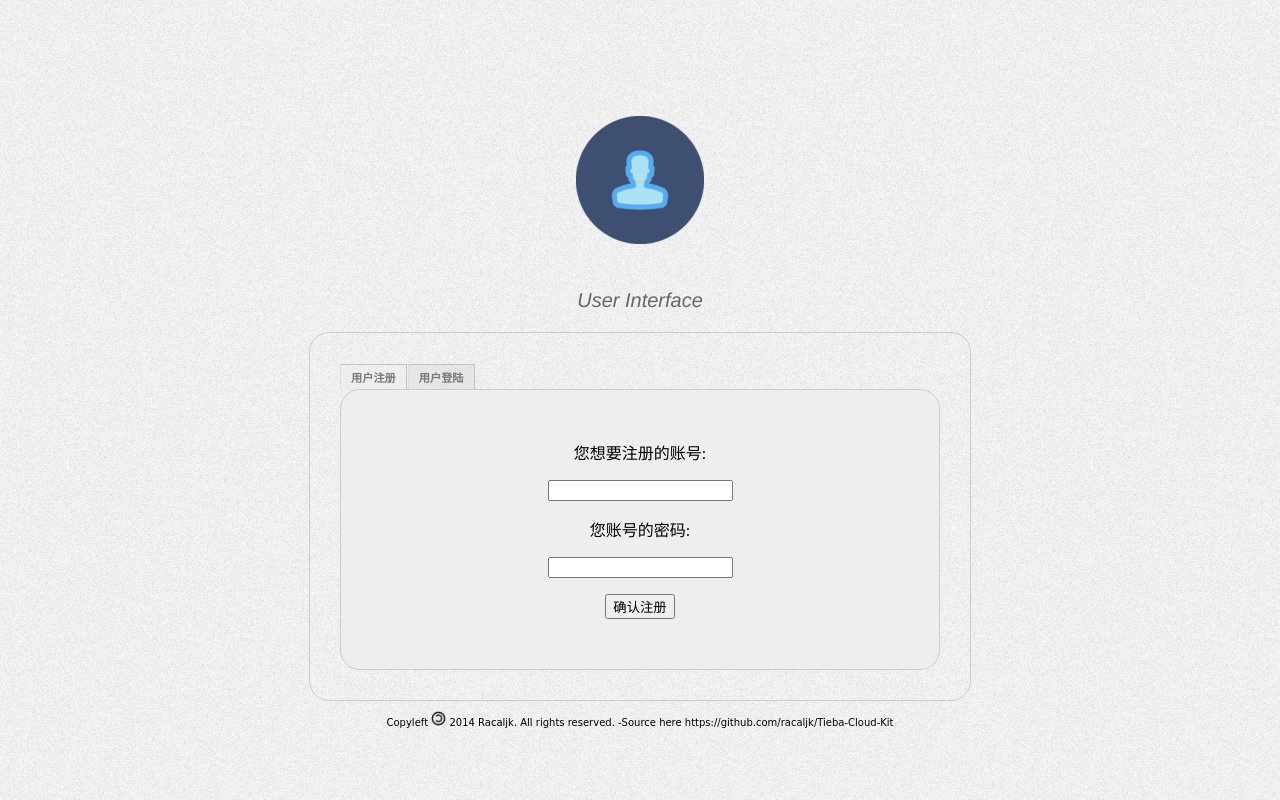
After one commit to configxxx/Tieba-Cloud-Kit, a PHP site: page /user.php in a window 1280 px wide. The commit adds this page. Run offline with PHP 8.4, Linux system fonts and the light colour scheme.

Commit message:
增加用户注册界面

```diff
--- /dev/null
+++ b/SpryAssets/SpryTabbedPanels.css
@@ -0,0 +1,135 @@
+@charset "UTF-8";
+
+.TabbedPanels {
+	overflow: hidden;
+	margin: 0px;
+	padding: 0px;
+	clear: none;
+	width: 100%;
+	text-align:center;
+}
+
+.TabbedPanelsTabGroup {
+	margin: 0px;
+	padding: 0px;
+}
+
+.TabbedPanelsTab {
+	position: relative;
+	top: 1px;
+	float: left;
+	padding: 4px 10px;
+	margin: 0px 1px 0px 0px;
+	font: bold 0.7em sans-serif;
+	background-color: #DDD;
+	list-style: none;
+	border-left: solid 1px #CCC;
+	border-bottom: solid 1px #999;
+	border-top: solid 1px #999;
+	border-right: solid 1px #999;
+	-moz-user-select: none;
+	-khtml-user-select: none;
+	cursor: pointer;
+		filter:alpha(opacity=50);
+	-moz-opacity:0.5;
+	-khtml-opacity: 0.5;
+	opacity: 0.5;
+}
+
+.TabbedPanelsTabHover {
+	background-color: #CCC;
+}
+
+.TabbedPanelsTabSelected {
+	background-color: #EEE;
+	border-bottom: 1px solid #EEE;
+}
+
+.TabbedPanelsTab a {
+	color: black;
+	text-decoration: none;
+}
+
+.TabbedPanelsContentGroup {
+	clear: both;
+	border-left: solid 1px #CCC;
+	border-bottom: solid 1px #CCC;
+	border-top: solid 1px #999;
+	border-right: solid 1px #999;
+	background-color: #EEE;
+	font-family:"Microsoft Yahei";;
+	border: 1px solid #CCC;
+	border-radius: 20px;
+	padding: 30px 30px;
+	position: relative;
+	margin: 0 auto;
+}
+
+.TabbedPanelsContent {
+	overflow: hidden;
+	padding: 4px;
+}
+
+.TabbedPanelsContentVisible {
+}
+
+.VTabbedPanels {
+	overflow: hidden;
+	zoom: 1;
+}
+
+.VTabbedPanels .TabbedPanelsTabGroup {
+	float: left;
+	width: 10em;
+	height: 20em;
+	background-color: #EEE;
+	position: relative;
+	border-top: solid 1px #999;
+	border-right: solid 1px #999;
+	border-left: solid 1px #CCC;
+	border-bottom: solid 1px #CCC;
+}
+
+.VTabbedPanels .TabbedPanelsTab {
+	float: none;
+	margin: 0px;
+	border-top: none;
+	border-left: none;
+	border-right: none;
+}
+
+
+.VTabbedPanels .TabbedPanelsTabSelected {
+	background-color: #EEE;
+	border-bottom: solid 1px #999;
+}
+
+.VTabbedPanels .TabbedPanelsContentGroup {
+	clear: none;
+	float: left;
+	padding: 0px;
+	width: 30em;
+	height: 20em;
+}
+
+/* Styles for Printing */
+@media print {
+.TabbedPanels {
+	overflow: visible !important;
+}
+.TabbedPanelsContentGroup {
+	display: block !important;
+	overflow: visible !important;
+	height: auto !important;
+}
+.TabbedPanelsContent {
+	overflow: visible !important;
+	display: block !important;
+	clear:both !important;
+}
+.TabbedPanelsTab {
+	 overflow: visible !important;
+	 display: block !important;
+	 clear:both !important;
+}
+}
--- a/control.php
+++ /dev/null
@@ -1,3 +0,0 @@
-<?
-
-?>
--- a/install/index.php
+++ b/install/index.php
@@ -11,7 +11,7 @@ $html_form='<form id="configform" name ="configform" method="get" action="init.p
 <P>&nbsp;</P><P><input type="submit" name="submit" id="submit" value="确认提交配置信"></P>
 </form></div><p>&nbsp;&nbsp;</p>';
 
-$html_tail='<p id="aboutme" align="center">Copyleft <img src="../theme/copyleft.ico" width="15" height="15"> 2014 Racaljk. All rights reserved. -Source here https://github.com/racaljk/Tieba-Kit</p>';
+$html_tail='<p id="aboutme" align="center">Copyleft <img src="../theme/copyleft.ico" width="15" height="15"> 2014 Racaljk. All rights reserved. -Source here https://github.com/racaljk/Tieba-Cloud-Kit</p>';
 
 $html="$html_head.$html_body.$html_form.$html_tail";
 echo $html;
--- a/lib/config/config.inc.php
+++ b/lib/config/config.inc.php
@@ -4,5 +4,5 @@ define("TK_NAME","root");
 define("TK_PASSWORD","");
 define("TK_TABLE","tck");
 define("TK_ROOT_PASSWORD","123");
-define("TK_ROOT_NAME","admin");
+define("TK_ROOT_NAME","root");
 ?>
--- a/theme/main.css
+++ b/theme/main.css
@@ -1,3 +1,4 @@
+/*install css*/
 body {
     background: #dfdfdf url(bg_noise.jpg) ;
     font-family: Helvetica, Arial, sans-serif;
@@ -42,3 +43,26 @@ body {
 	font-family:"MS Serif", "New York", serif;
 	text-align:center;
 }
+
+/*user panel css*/
+#user_config{
+	text-align:center;
+}
+
+.left ul {
+ margin:100px;
+ list-style:none;
+ width:100px;
+}/*
+a {
+ padding:10px 20px;
+ background:#000;
+ color:#fff;
+ text-decoration:none;
+ text-transform:capitalize;
+ display:block;
+}
+a:hover {
+ background:#ccc;
+ color:#fff;
+}
--- /dev/null
+++ b/user.php
@@ -0,0 +1,50 @@
+<meta http-equiv="Content-Type" content="text/html; charset=utf-8">
+<title>User</title>
+<link rel="stylesheet" type="text/css" href="./theme/main.css">
+<link href="SpryAssets/SpryTabbedPanels.css" rel="stylesheet" type="text/css" />
+<script src="SpryAssets/SpryTabbedPanels.js" type="text/javascript"></script>
+
+<div id="comment"><h2><img src="theme/user.ico" /></h2><p>User Interface</p></div>
+
+<div id="config">
+  <div id="TabbedPanels1" class="TabbedPanels">
+    <ul class="TabbedPanelsTabGroup">
+      <li class="TabbedPanelsTab" tabindex="0">用户注册</li>
+      <li class="TabbedPanelsTab" tabindex="0">用户登陆</li>
+    </ul>
+    <div class="TabbedPanelsContentGroup">
+      <div class="TabbedPanelsContent">
+      <form method="post" name="user_reg" action="lib/user.panel.php">
+        <p>您想要注册的账号:</p>
+            <input id="username" name="username"/>
+          <p>您账号的密码:</p>
+            <p>
+              <input id="userpassword" name="userpassword" type="password" />
+            </p>
+            <p>
+              <input id="submit_reg" name="submit_reg" type="submit" value="确认注册" />
+            </p>
+      </form>
+      </div>
+      <div class="TabbedPanelsContent">
+            <form method="post" name="user_log" action="lib/user.panel.php">
+        <p>账号:</p>
+          <input id="username_log" name="username_log" />
+          <p>密码:</p>
+          <p>
+            <input id="userpassword_log" name="userpassword_log" type="password" />
+            </p>
+          <p>
+            <input id="submit_log" name="submit_log" type="submit" value="登陆"/>
+          </p>
+        </form>
+      </div>
+    </div>
+  </div>
+</div>
+
+<p id="aboutme" align="center">Copyleft <img src="./theme/copyleft.ico" width="15" height="15"> 2014 Racaljk. All rights reserved. -Source here https://github.com/racaljk/Tieba-Cloud-Kit</p>
+
+<script type="text/javascript">
+var TabbedPanels1 = new Spry.Widget.TabbedPanels("TabbedPanels1");
+</script>
```
Also changed, not shown: SpryAssets/SpryTabbedPanels.js (added, +401 -0 lines), index.php (added, +14 -0 lines), install/init.php (+6 -5 lines), lib/class.mysql.php (+32 -3 lines), lib/user.panel.php (added, +23 -0 lines).
